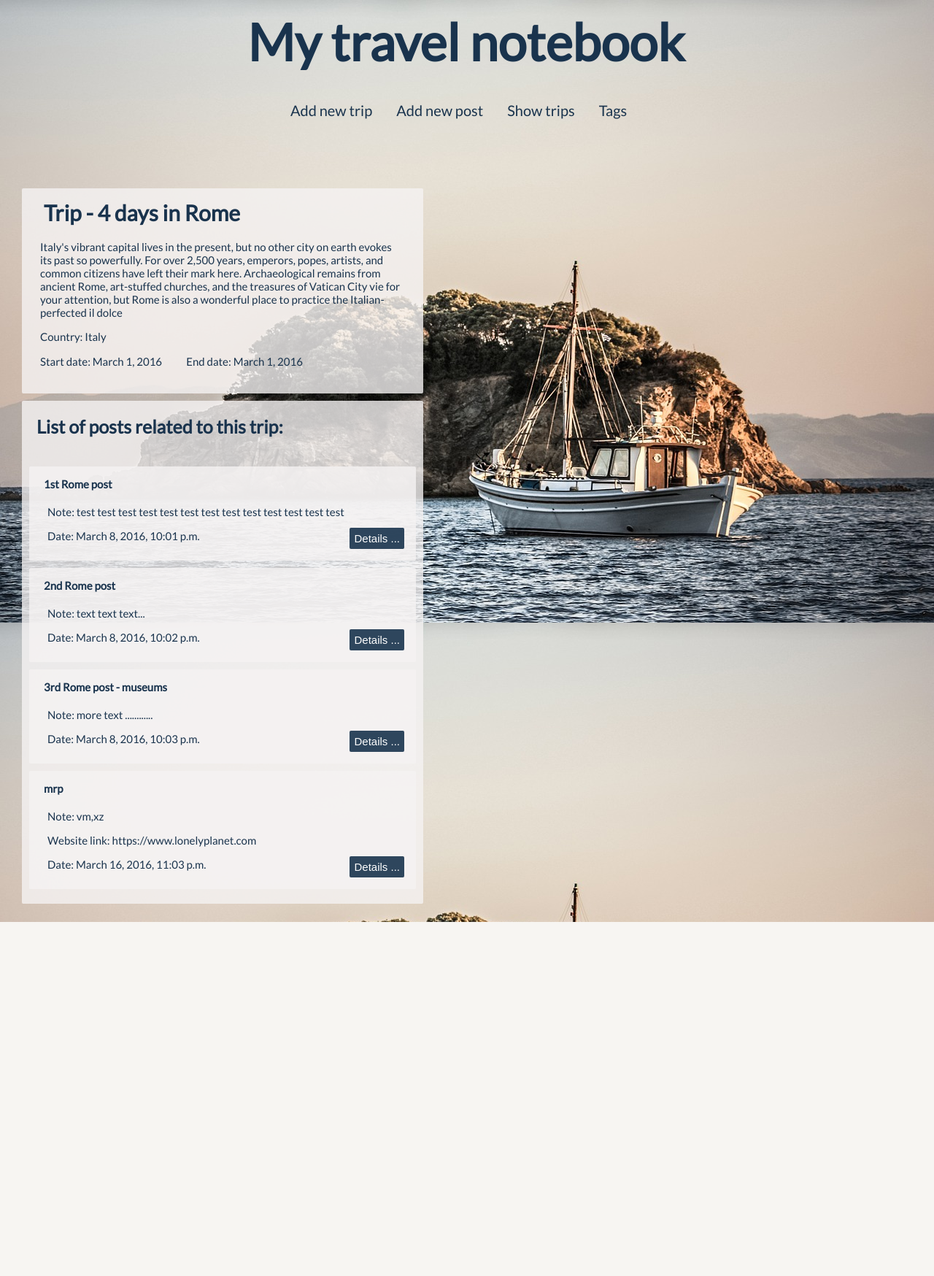
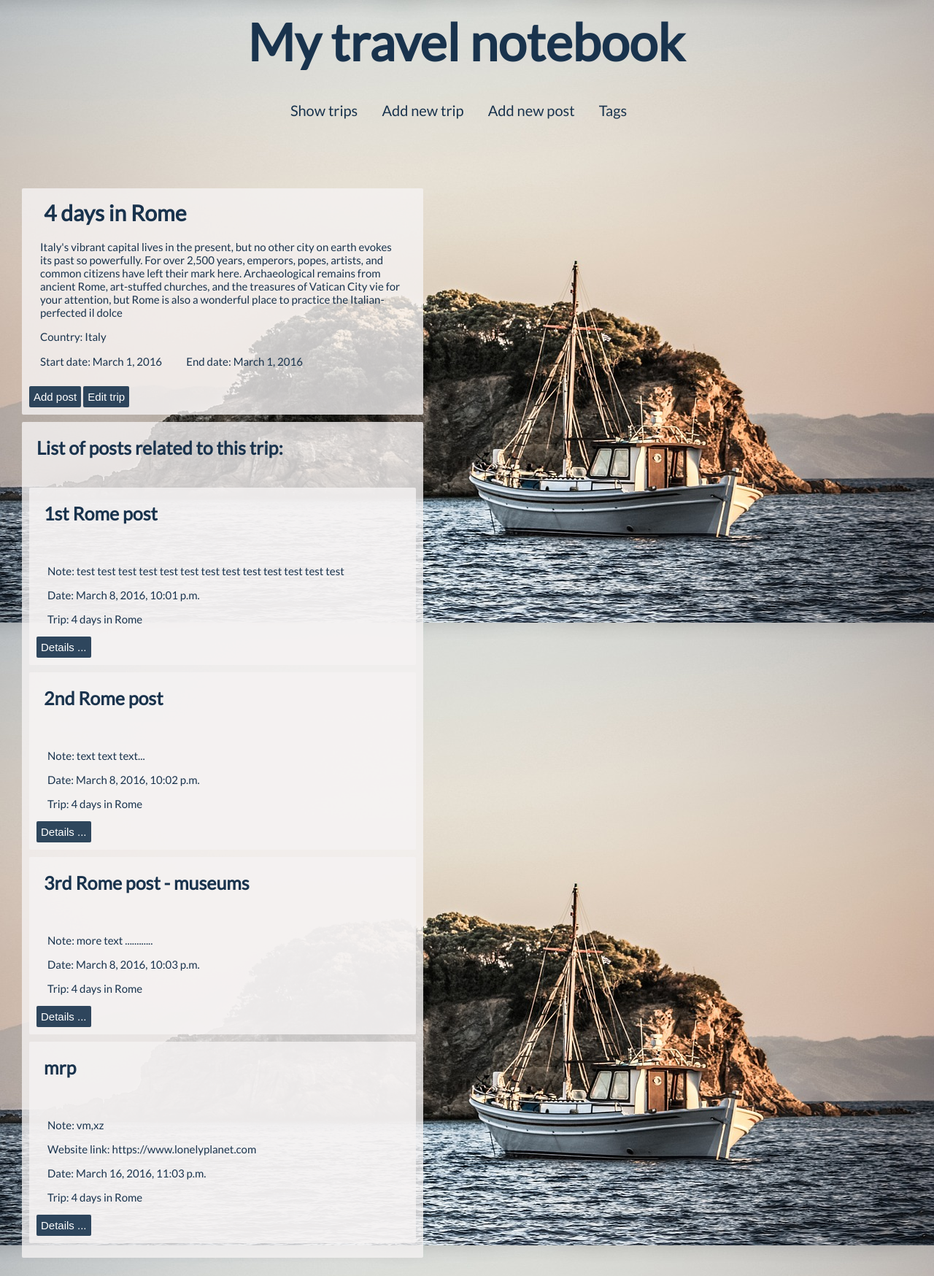
Before and after one commit to magbo/TravelNotebook, a Django app: page /trip/1/ in a window 1280 px wide. Shown: the whole page at 73% size. Before the commit the page ends 1263 px from the top, so only its background shows below. Run offline with Django 3.2, Linux system fonts and the light colour scheme; data comes from the database, SQL or seed files in the repository; both versions use the stored data as it was after the commit.

Commit message:
Add edit trip and edit post views, redirection options

```diff
--- a/main/static/css/main/style.css
+++ b/main/static/css/main/style.css
@@ -77,9 +77,6 @@ button {
   background-color: rgba(25,51,77, 0.9);
   border-radius: 2px;
   padding: 6px;
-  position: absolute;
-  right: 16px;
-  bottom: 16px;
 }
 
 button a {
--- a/main/templates/main/base.html
+++ b/main/templates/main/base.html
@@ -15,9 +15,9 @@
         </div>
         <div class="nav">
             <ul>
+                <li><a href="{% url 'main:trips_show' %}">Show trips</a></li>
                 <li><a href="{% url 'main:trip_new' %}">Add new trip</a></li>
                 <li><a href="{% url 'main:post_new' %}">Add new post</a></li>
-                <li><a href="{% url 'main:trips_show' %}">Show trips</a></li>
                 <li><a href="{% url 'main:tags_show' %}">Tags</a></li>
             </ul>
         </div>
--- /dev/null
+++ b/main/templates/main/post.html
@@ -0,0 +1,16 @@
+
+    <h3>{{ post.title }}</h3>
+    <p>Note: {{ post.text }}</p>
+    {% if post.url %}
+        <p>Website link: {{ post.url }}</p>
+    {% endif %}
+    <p>Date: {{ post.created_date }}</p>
+    <p>Trip: <a href="{% url 'main:trip_detail' pk=post.trip.pk %}">{{ post.trip.title }} </a></p>
+    {% if post_tags %}
+        <p>Tags:</p>
+        <ul class="post-tags">
+    {% endif %}
+    {% for tag in post_tags %}
+            <li><a href="{% url 'main:tag_detail' tag_name=tag.value %}">{{ tag.value }}</a></li>
+    {% endfor %}
+        </ul>
--- /dev/null
+++ b/main/templates/main/trip.html
@@ -0,0 +1,10 @@
+<h2>{{ trip.title }}</h2>
+<p>{{ trip.text }}</p>
+<p>Country: {{ trip.country }}</p>
+<ul class="dates">
+{% if trip.date_start and trip.date_end %}
+    <li>Start date: {{ trip.date_start }}</li>
+    <li>End date: {{ trip.date_end }}</li>
+{% else %} <li>Dates: TBA</li>
+{% endif %}
+</ul>
--- a/main/templates/main/trip_detail.html
+++ b/main/templates/main/trip_detail.html
@@ -5,28 +5,17 @@
 {% block main-content %}
 
 <div class="trip" >
-    <h2>Trip - {{ trip.title }}</h2>
-    <p>{{ trip.text }}</p>
-    <p>Country: {{ trip.country }}</p>
-    <ul class="dates">
-        {% if trip.date_start and trip.date_end %}
-            <li>Start date: {{ trip.date_start }}</li>
-            <li>End date: {{ trip.date_end }}</li>
-        {% else %} <li>Dates: TBA</li>
-        {% endif %}
-    </ul>
+    {% include "main/trip.html" %}
+    <button type="button"> <a href="{% url 'main:post_new' %}">Add post</a></button>
+    <button type="button"> <a href="{% url 'main:trip_edit' pk=trip.pk %}">Edit trip</a></button>
+
 </div>
 <div class="post-list">
 {% if trip_posts %}
     <h3> List of posts related to this trip:</h3>
     {% for post in trip_posts %}
         <div class="post">
-            <h4>{{ post.title }}</h4>
-            <p>Note: {{ post.text }}</p>
-            {% if post.url %}
-                <p>Website link: {{ post.url }}</p>
-            {% endif %}
-            <p>Date: {{ post.created_date }}</p>
+            {% include "main/post.html" %}
             <button type="button"> <a href="{% url 'main:post_detail' post.id %}">Details ...</a></button>
         </div>
     {% endfor %}
--- a/main/urls.py
+++ b/main/urls.py
@@ -13,4 +13,6 @@ urlpatterns = [
     url(r'^trip/(?P<pk>[0-9]+)/$', views.trip_detail, name='trip_detail'),
     url(r'^trip/new/$', views.trip_new, name='trip_new'),
     url(r'^post/new/$', views.post_new, name='post_new'),
+    url(r'^post/(?P<pk>[0-9]+)/edit/$', views.post_edit, name='post_edit'),
+    url(r'^trip(?P<pk>[0-9]+)/edit/$', views.trip_edit, name='trip_edit'),
 ]
--- a/main/views.py
+++ b/main/views.py
@@ -1,6 +1,5 @@
 from django.http import Http404
-from django.shortcuts import render
-from django.shortcuts import redirect
+from django.shortcuts import render, redirect, get_object_or_404
 from .models import Trip, Tag, Post
 from .forms import TripForm, PostForm
 
@@ -52,7 +51,7 @@ def trip_detail(request, pk):
         trip_posts = trip.post_set.all
     except Trip.DoesNotExist:
         raise Http404("Trip does not exist")
-    return render(request, 'main/trip_detail.html', {'trip': trip, 'trip_posts': trip_posts})
+    return render(request, 'main/trip_detail.html', {'trip': trip, 'trip_posts': trip_posts, })
 
 
 def trip_new(request):
@@ -74,3 +73,25 @@ def post_new(request):
     else:
         form = PostForm()
         return render(request, 'main/post_new.html', {'form': form})
+
+def post_edit(request, pk):
+    post = get_object_or_404 (Post, pk=pk)
+    if request.method == "POST":
+        form = PostForm(request.POST, instance=post)
+        if form.is_valid():
+            post = form.save()
+            return redirect('main:post_detail', pk=post.pk)
+    else:
+        form = PostForm(instance=post)
+    return render(request, 'main/post_new.html', {'form': form})
+
+def trip_edit(request, pk):
+    trip = get_object_or_404 (Trip, pk=pk)
+    if request.method == "POST":
+        form = TripForm(request.POST, instance=trip)
+        if form.is_valid():
+            trip = form.save()
+            return redirect('main:trip_detail', pk=trip.pk)
+    else:
+        form = TripForm(instance=trip)
+    return render(request, 'main/trip_new.html', {'form': form})
```
Also changed, not shown: main/templates/main/post_detail.html (+2 -15 lines), main/templates/main/tag_detail.html (+1 -7 lines), main/templates/main/trips_show.html (+1 -10 lines), db.sqlite3.
